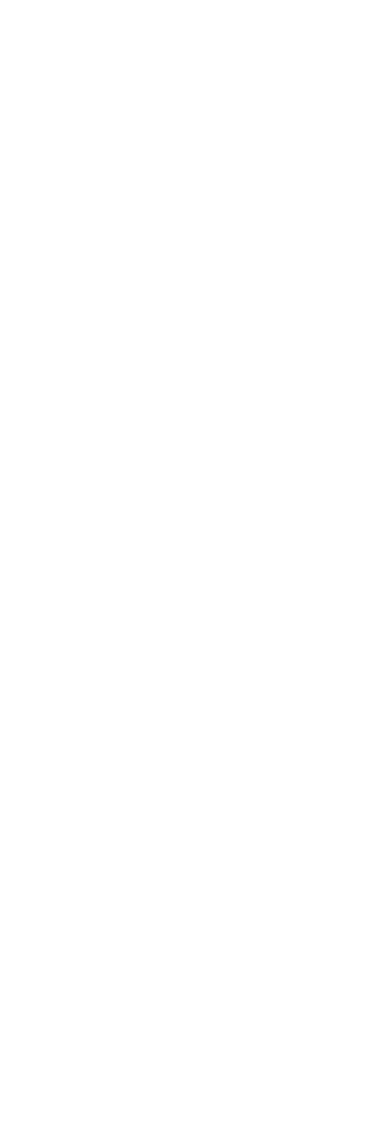
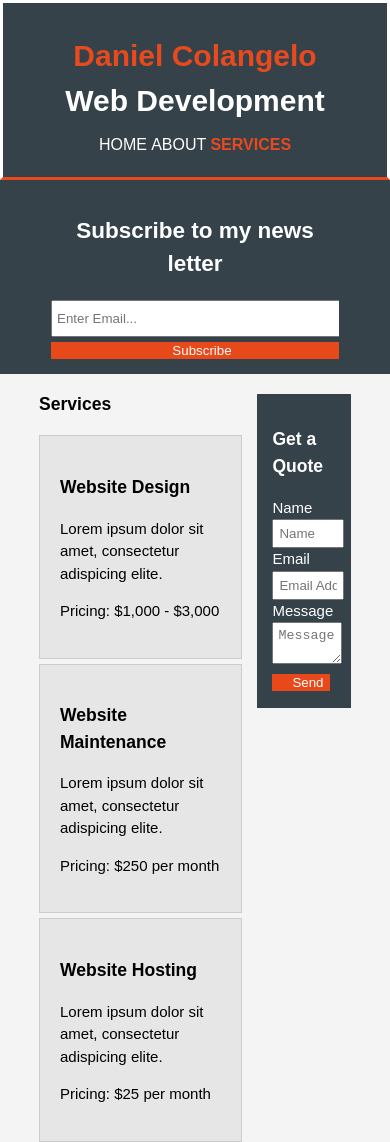
Before and after one commit to danielcolangelo/new-portfolio, a plain HTML site: page services.html in a window 390 px wide. Shown: the top 1142 px of the page. Before the commit the page ends 844 px from the top, so only its background shows below. Drawn offline with Linux system fonts and the light colour scheme.

Commit message:
working on responsive

```diff
--- a/css/style.css
+++ b/css/style.css
@@ -152,11 +152,26 @@ aside#sidebar{
 	margin-top: 10px;
 }
 
+aside#sidebar .quote input, aside#sidebar .quote textarea{
+	width: 90%;
+	padding: 5px;
+}
+
 /* main-col or main article */
 
 article#main-col{
 	float: left;
 	width: 65%;
+}
+
+/* services area */
+
+ul#services li{
+	list-style: none;
+	padding: 20px;
+	border: #cccccc solid 1px;
+	margin-bottom: 5px;
+	background: #e6e6e6;
 }
 
 /* footer area */
@@ -168,3 +183,35 @@ footer{
 	background-color: #e8491d;
 	text-align: center;
 }
+
+/* media queries */
+
+@media(max-width: 768px){
+	header #branding,
+	header nav,
+	header nav li,
+	#newsletter h1,
+	#newsletter form{
+		float: none;
+		text-align: center;
+		width: 100%;
+	}
+
+	header{
+		padding-bottom: 20px;
+	}
+
+	#showcase h1{
+		margin-top: 40px;
+	}
+
+	#newsletter button{
+		display: block;
+		width: 100%;
+	}
+
+	#newsletter form input[type="email"]{
+		width: 100%;
+		margin-bottom: 5px;
+	}
+}
--- a/services.html
+++ b/services.html
@@ -0,0 +1,91 @@
+<!DOCTYPE html>
+<html lang="en">
+  <head>
+    <meta charset="utf-8">
+    <meta name="viewport" content="width=device-width">
+		<title>Daniel Colangelo || Services</title>
+    <link rel="stylesheet" href="css/style.css">
+  </head>
+  <body>
+  	<header>
+
+		 <!-- navigations -->
+
+        <div class="container">
+            <div id="branding">
+					 <h1><span class="highlight">Daniel Colangelo</span> Web Development</h1>
+            </div>
+            <nav>
+            	<ul>
+               	<li><a href="index.html">Home</a></li>
+						<li><a href="about.html">About</a></li>
+						<li class="current"><a href="services.html">Services</a></li>
+               </ul>
+            </nav>
+        </div>
+  	</header>
+
+		<!-- newsletter! to be changed later -->
+
+		<section id="newsletter">
+			<div class="container">
+			 	<h1>Subscribe to my news letter</h1>
+				 <form>
+				 	<input type="email" placeholder="Enter Email...">
+					  <button type="submit" class="button_1">Subscribe</button>
+				 </form>
+			 </div>
+		</section>
+
+		<!-- about me area -->
+
+		<section id="main">
+			<div class="container">
+			 	<article id="main-col">
+					<h1 class="page-title">Services</h1>
+					<ul id="services">
+						<li>
+							<h3>Website Design</h3>
+							<p>Lorem ipsum dolor sit amet, consectetur adispicing elite.</p>
+							<p>Pricing: $1,000 - $3,000</p>
+						</li>
+						<li>
+							<h3>Website Maintenance</h3>
+							<p>Lorem ipsum dolor sit amet, consectetur adispicing elite.</p>
+							<p>Pricing: $250 per month</p>
+						</li>
+						<li>
+							<h3>Website Hosting</h3>
+							<p>Lorem ipsum dolor sit amet, consectetur adispicing elite.</p>
+							<p>Pricing: $25 per month</p>
+						</li>
+					</ul>
+				</article>
+
+				<aside id="sidebar">
+					<div class="dark">
+						<h3>Get a Quote</h3>
+						<form class="quote">
+							<div>
+								<label>Name</label><br>
+									<input type="text" placeholder="Name">
+							</div>
+							<div>
+								<label>Email</label><br>
+									<input type="email" placeholder="Email Address">
+							</div>
+							<div>
+								<label>Message</label><br>
+									<textarea placeholder="Message"></textarea>
+							</div>
+							<button class="button_1" type="Submit">Send</button>
+						</form>
+					</div>
+				</aside>
+			 </div>
+		</section>
+		<footer>
+			<p>Daniel Colangelo Web Develoment &copy; 2017</p>
+		</footer>
+  </body>
+</html>
```
